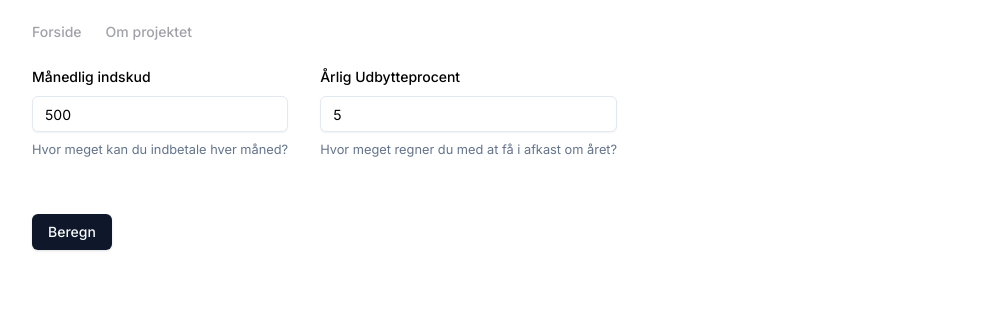
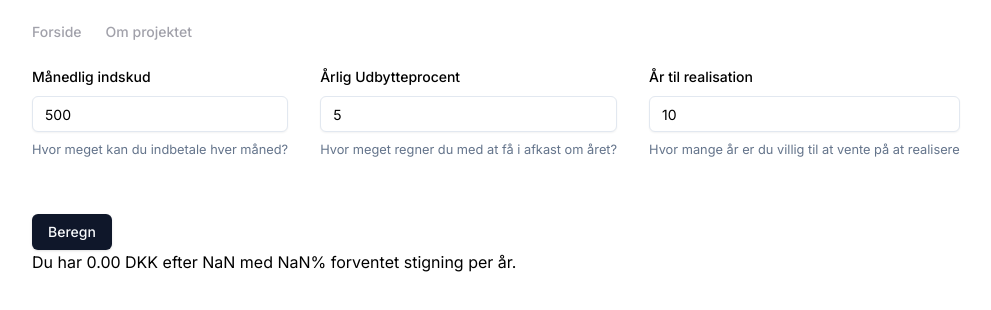
Before and after one commit to barrybtw/aktiesparekonto, a Next.js app: page / in a window 1280 px wide. Shown: the top 310 px of the page, without its empty margins (16-1007 px from the left). Built offline with nearby package versions, Linux system fonts and the light colour scheme.

Commit message:
somewhat working calculator

```diff
--- a/app/globals.css
+++ b/app/globals.css
@@ -15,3 +15,7 @@ input[type='number'] {
   -webkit-appearance: none;
   margin: 0;
 }
+
+#wtf_lol::after {
+  content: 'wtf';
+}
--- a/app/page.tsx
+++ b/app/page.tsx
@@ -6,7 +6,7 @@ export default function Home() {
   return (
     <main className=''>
       <Questionnaire></Questionnaire>
-      {/* <Projections></Projections> */}
+      <Projections></Projections>
     </main>
   );
 }
--- a/components/projections.tsx
+++ b/components/projections.tsx
@@ -1,12 +1,37 @@
 'use client';
 
 import { useCalculatorStore } from '@/stores/calculator-store';
+import { useMemo } from 'react';
 
 export default function Projections() {
-  const estimated_return_in_percent = useCalculatorStore(
-    (state) => state.estimatedReturnInPercent,
+  const {
+    monthlyPayment,
+    estimatedReturnInPercent,
+    yearsToLookAhead,
+    ..._setters
+  } = useCalculatorStore();
+
+  const value = useMemo(() => {
+    let starting_value = 0;
+    let monthly_rate = 1 + estimatedReturnInPercent / 100 / 12;
+
+    // For each year
+    for (let year = 0; year < yearsToLookAhead; year++) {
+      // For each month
+      for (let month = 0; month < 12; month++) {
+        // Ignore the first month since the you don't get the interest until the end of the month
+        if (month != 0 || year != 0) starting_value *= monthly_rate;
+        starting_value += monthlyPayment;
+      }
+    }
+
+    return starting_value.toFixed(2);
+  }, [monthlyPayment, estimatedReturnInPercent, yearsToLookAhead]);
+
+  return (
+    <div className='flex flex-col space-y-4'>
+      Du har {value} DKK efter {yearsToLookAhead} med {estimatedReturnInPercent}
+      % forventet stigning per år.
+    </div>
   );
-  const monthly_payment = useCalculatorStore((state) => state.monthlyPayment);
-
-  return <div className='flex flex-col space-y-4'>hello</div>;
 }
--- a/components/questionnaire.tsx
+++ b/components/questionnaire.tsx
@@ -20,6 +20,7 @@ import { useCalculatorStore } from '@/stores/calculator-store';
 const formSchema = z.object({
   monthly_payment: z.coerce.number().min(0),
   estimated_return_in_percent: z.coerce.number(),
+  years_to_look_ahead: z.coerce.number(),
 });
 
 export default function Questionnaire({
@@ -33,6 +34,7 @@ export default function Questionnaire({
     defaultValues: {
       monthly_payment: 500,
       estimated_return_in_percent: 5,
+      years_to_look_ahead: 10,
     },
   });
 
@@ -41,6 +43,7 @@ export default function Questionnaire({
     calculator_link.setEstimatedReturnInPercent(
       values.estimated_return_in_percent,
     );
+    calculator_link.setYearsToLookAhead(values.years_to_look_ahead);
   }
 
   return (
@@ -59,12 +62,19 @@ export default function Questionnaire({
                 <FormItem>
                   <FormLabel>Månedlig indskud</FormLabel>
                   <FormControl>
-                    <Input
-                      {...field}
-                      aria-invalid={
-                        form.formState.errors.monthly_payment ? 'true' : 'false'
-                      }
-                    />
+                    <div aria-label='wrapper' className='relative'>
+                      <Input
+                        {...field}
+                        aria-invalid={
+                          form.formState.errors.monthly_payment
+                            ? 'true'
+                            : 'false'
+                        }
+                      />
+                      <pre className='absolute right-2 top-[7px] text-white/50 pointer-events-none'>
+                        dkk
+                      </pre>
+                    </div>
                   </FormControl>
                   <FormDescription>
                     Hvor meget kan du indbetale hver måned?
@@ -84,12 +94,11 @@ export default function Questionnaire({
                       <Input
                         {...field}
                         aria-invalid={
-                          form.formState.errors.monthly_payment
+                          form.formState.errors.estimated_return_in_percent
                             ? 'true'
                             : 'false'
                         }
                         type='number'
-                        className='appearance-none'
                       />
                       <pre className='absolute right-2 top-[7px] text-white/50 pointer-events-none'>
                         %
@@ -98,6 +107,35 @@ export default function Questionnaire({
                   </FormControl>
                   <FormDescription>
                     Hvor meget regner du med at få i afkast om året?
+                  </FormDescription>
+                  <FormMessage />
+                </FormItem>
+              )}
+            ></FormField>
+            <FormField
+              control={form.control}
+              name='years_to_look_ahead'
+              render={({ field }) => (
+                <FormItem>
+                  <FormLabel>År til realisation</FormLabel>
+                  <FormControl>
+                    <div aria-label='wrapper' className='relative'>
+                      <Input
+                        {...field}
+                        aria-invalid={
+                          form.formState.errors.years_to_look_ahead
+                            ? 'true'
+                            : 'false'
+                        }
+                        type='number'
+                      />
+                      <pre className='absolute right-2 top-[7px] text-white/50 pointer-events-none'>
+                        år
+                      </pre>
+                    </div>
+                  </FormControl>
+                  <FormDescription>
+                    Hvor mange år er du villig til at vente på at realisere
                   </FormDescription>
                   <FormMessage />
                 </FormItem>
--- a/stores/calculator-store.tsx
+++ b/stores/calculator-store.tsx
@@ -5,15 +5,20 @@ import { create } from 'zustand';
 type CalculatorStore = {
   monthlyPayment: number;
   estimatedReturnInPercent: number;
+  yearsToLookAhead: number;
   setMonthlyPayment: (monthlyPayment: number) => void;
   setEstimatedReturnInPercent: (estimatedReturnInPercent: number) => void;
+  setYearsToLookAhead: (yearsToLookAhead: number) => void;
 };
 
 export const useCalculatorStore = create<CalculatorStore>()((set) => ({
   monthlyPayment: NaN,
   estimatedReturnInPercent: NaN,
+  yearsToLookAhead: NaN,
   setMonthlyPayment: (monthlyPayment: number) =>
     set((state) => ({ ...state, monthlyPayment })),
   setEstimatedReturnInPercent: (estimatedReturnInPercent: number) =>
     set((state) => ({ ...state, estimatedReturnInPercent })),
+  setYearsToLookAhead: (yearsToLookAhead: number) =>
+    set((state) => ({ ...state, yearsToLookAhead })),
 }));
```
